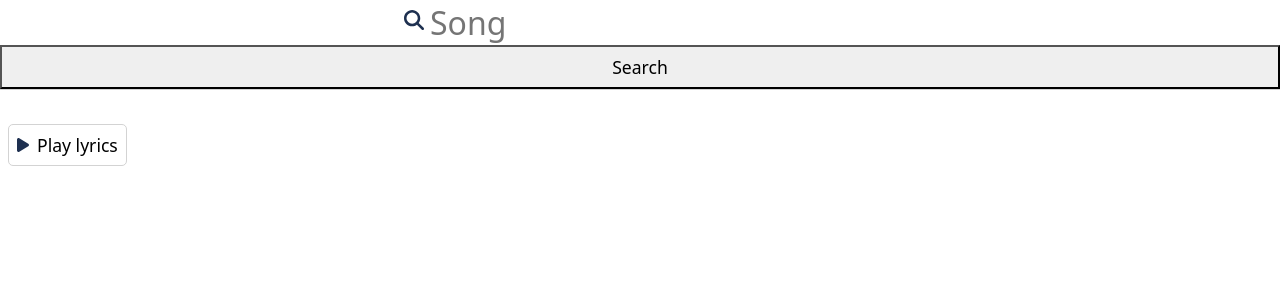
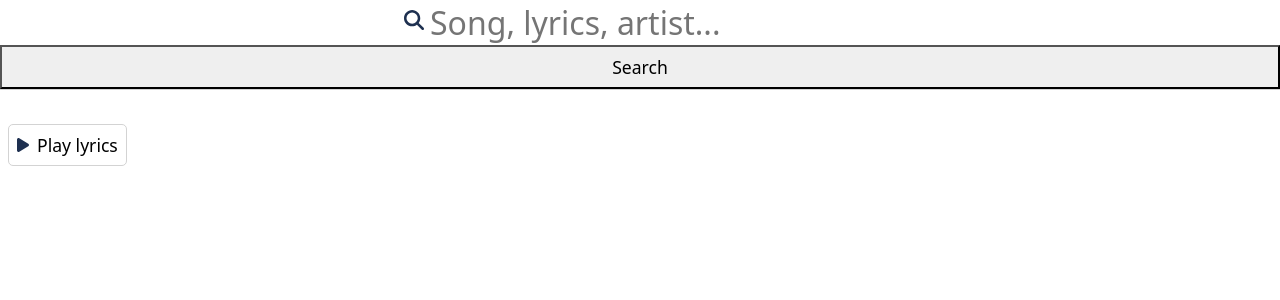
Before and after one commit to uimaxbai/lyrics, a SvelteKit app: page / in a window 1280 px wide. Shown: the top 300 px of the page. Built offline with nearby package versions, Linux system fonts and the light colour scheme.

Commit message:
small change

```diff
--- a/src/routes/+page.svelte
+++ b/src/routes/+page.svelte
@@ -82,7 +82,7 @@
 <form id="artistForm">
     <div>
         <label for="song"><svg xmlns="http://www.w3.org/2000/svg" height="16" width="16" viewBox="0 0 512 512"><!--!Font Awesome Free 6.5.1 by @fontawesome - https://fontawesome.com License - https://fontawesome.com/license/free Copyright 2023 Fonticons, Inc.--><path opacity="1" fill="#1E3050" d="M416 208c0 45.9-14.9 88.3-40 122.7L502.6 457.4c12.5 12.5 12.5 32.8 0 45.3s-32.8 12.5-45.3 0L330.7 376c-34.4 25.2-76.8 40-122.7 40C93.1 416 0 322.9 0 208S93.1 0 208 0S416 93.1 416 208zM208 352a144 144 0 1 0 0-288 144 144 0 1 0 0 288z"/></svg></label>
-        <input type="search" spellcheck="false" name="song" required id="song" placeholder="Song">
+        <input type="search" spellcheck="false" name="song" required id="song" placeholder="Song, lyrics, artist...">
     </div>
     <input id="submit" type="submit" value="Search">
 </form>
```
